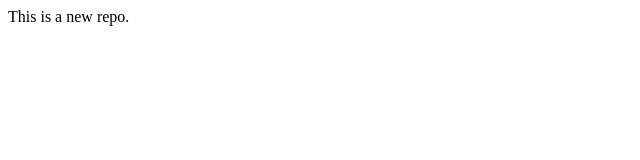
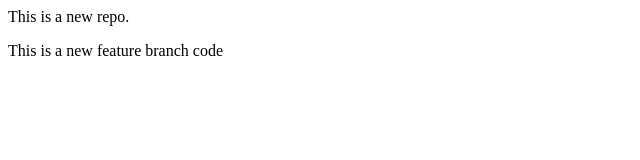
Before and after one commit to Tanha-13/localrepo-to-remoterepo-check, a plain HTML site: page index.html in a window 1280 px wide. Shown: the whole page, without its empty margins (0-640 px from the left). Drawn offline with Linux system fonts and the light colour scheme.

Commit message:
add new feature

```diff
--- a/index.html
+++ b/index.html
@@ -1 +1,2 @@
 <p>This is a new repo.</p>
+<p>This is a new feature branch code</p>
```
